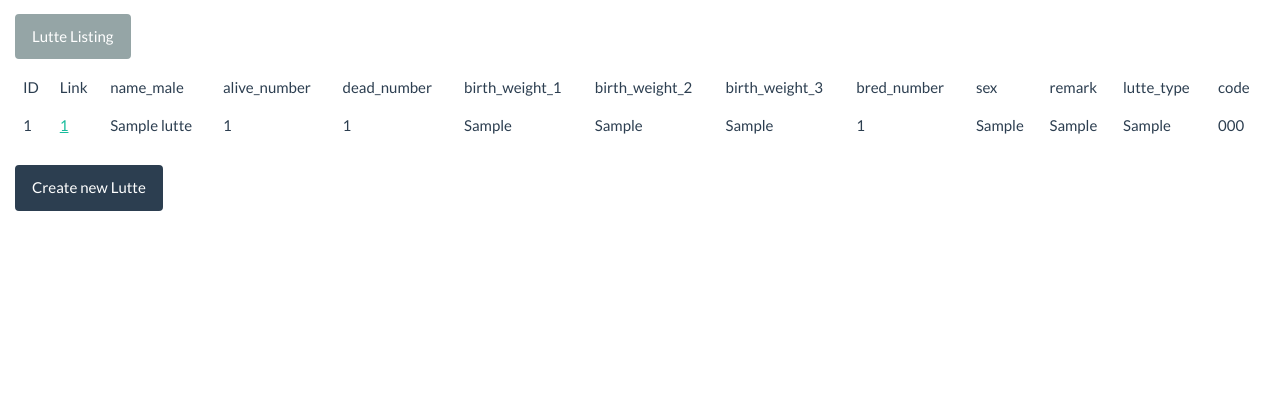
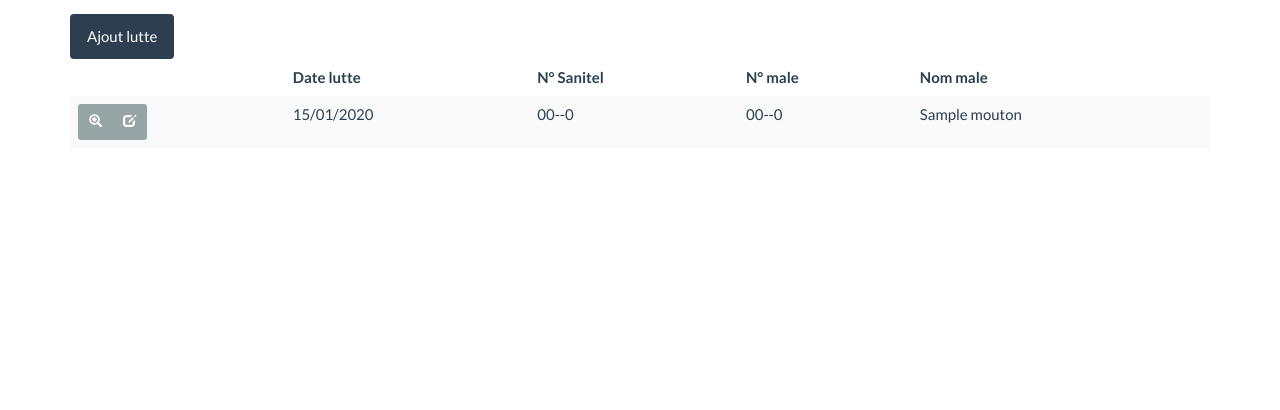
Before and after one commit to pierreyb/MoutonDeTonton, a Django app: page /lutte/ in a window 1280 px wide. Shown: the part 60-470 px from the top of the page. Run offline with Django 3.2, Linux system fonts and the light colour scheme; tables that the repository leaves empty hold one stand-in row (values such as "Sample post"); some libraries are stand-ins or nearby versions.

Commit message:
missing field in lutte

```diff
--- a/MoutonDeTonton/settings.py
+++ b/MoutonDeTonton/settings.py
@@ -39,6 +39,7 @@ INSTALLED_APPS = [
     'django.contrib.contenttypes',
     'django.contrib.sessions',
     'django.contrib.messages',
+    'whitenoise.runserver_nostatic',
     'django.contrib.staticfiles',
 
     'django_extensions',
--- a/moutons/models.py
+++ b/moutons/models.py
@@ -136,25 +136,28 @@ class Treatment(models.Model):
 
 class Lutte(models.Model):
 
+    # Relationship Fields
+    mouton_number = models.ForeignKey('moutons.Mouton', on_delete=models.DO_NOTHING, related_name='+')
+    male_number = models.ForeignKey('moutons.Mouton', on_delete=models.DO_NOTHING, null=True, blank=True,related_name='+' )
+
     # Fields
+    date_lutte = DateField(blank=True, null=True)
     name_male = CharField(max_length=50)
-    alive_number = IntegerField(blank=True)
-    dead_number = IntegerField(blank=True)
+    birth_date = DateField(blank=True, null=True)
+    alive_number = IntegerField(blank=True, null=True)
+    dead_number = IntegerField(blank=True, null=True)
     birth_weight_1 = CharField(max_length=50, blank=True)
     birth_weight_2 = CharField(max_length=50, blank=True)
     birth_weight_3 = CharField(max_length=50, blank=True)
-    bred_number = IntegerField(blank=True)
+    bred_number = IntegerField(blank=True, null=True)
     sex = CharField(max_length=50, blank=True)
     remark = TextField(blank=True)
     lutte_type = CharField(max_length=5, default='1')
     code = CharField(max_length=5, blank=True)
 
-    # Relationship Fields
-    mouton_number = models.ForeignKey('moutons.Mouton', )
-    male_number = models.ForeignKey('moutons.Mouton', on_delete=models.SET_NULL, null=True, blank=True,related_name='+' )
 
     class Meta:
-        ordering = ('-pk',)
+        ordering = ('-date_lutte',)
 
     def __str__(self):
         return u'%s' % self.pk
--- a/moutons/templates/moutons/lutte_list.html
+++ b/moutons/templates/moutons/lutte_list.html
@@ -1,38 +1,49 @@
 {% extends "base_moutons.html" %}
 {% load static %}
+{% load sanitel %}
 {% block content %}
-<p><a class="btn btn-default" href="{% url 'moutons_lutte_list' %}">Lutte Listing</a></p>
-<table class="table">
+<div class="container">
+
+    <div class="row">
+        <div class="col-lg-2">
+            <a class="btn btn-primary" href="{% url 'moutons_lutte_create' %}">Ajout lutte</a>
+        </div>
+    </div>
+
+
+    <table class="table table-striped table-hover">
+        <thead>
         <tr>
-<td>ID</td><td>Link</td>
-    <td>name_male</td>
-    <td>alive_number</td>
-    <td>dead_number</td>
-    <td>birth_weight_1</td>
-    <td>birth_weight_2</td>
-    <td>birth_weight_3</td>
-    <td>bred_number</td>
-    <td>sex</td>
-    <td>remark</td>
-    <td>lutte_type</td>
-    <td>code</td>
+            <th></th>
+            <th>Date lutte</th>
+            <th>N° Sanitel</th>
+            <th>N° male</th>
+            <th>Nom male</th>
         </tr>
+        </thead>
+        <tbody>
         {% for object in object_list %}
         <tr>
-    <td>{{object.pk}}</td>
-    <td><a href="{{object.get_absolute_url}}">{{object}}</a></td>
-    <td>{{ object.name_male }}</td>
-    <td>{{ object.alive_number }}</td>
-    <td>{{ object.dead_number }}</td>
-    <td>{{ object.birth_weight_1 }}</td>
-    <td>{{ object.birth_weight_2 }}</td>
-    <td>{{ object.birth_weight_3 }}</td>
-    <td>{{ object.bred_number }}</td>
-    <td>{{ object.sex }}</td>
-    <td>{{ object.remark }}</td>
-    <td>{{ object.lutte_type }}</td>
-    <td>{{ object.code }}</td>
+            <td>
+                <div class="btn-group" role="group" aria-label="actions">
+                    <a type="button" class="btn btn-default btn-sm" aria-label="consulter"
+                       href="{{object.get_absolute_url}}" title="consulter">
+                        <span class="glyphicon glyphicon-zoom-in" aria-hidden="true"></span>
+
+                    </a>
+                    <a type="button" class="btn btn-default btn-sm" aria-label="editer" href="{{object.get_update_url}}"
+                       title="editer">
+                        <span class="glyphicon glyphicon-edit" aria-hidden="true"></span>
+                    </a>
+                </div>
+            </td>
+            <td>{{ object.date_lutte | date:"d/m/Y" }}</td>
+            <td>{{ object.mouton_number.sanitel_number | sanitel }}</td>
+            <td>{{ object.male_number.sanitel_number | sanitel }}</td>
+            <td>{{ object.male_number.name }}</td>
         </tr>
         {% endfor %}
-</table><a class="btn btn-primary" href="{% url 'moutons_lutte_create' %}">Create new Lutte</a>
+        </tbody>
+    </table>
+</div>
 {% endblock %}
--- a/moutons/urls.py
+++ b/moutons/urls.py
@@ -26,11 +26,10 @@ urlpatterns += (
 )
 
 urlpatterns += (
-    # urls for Lot
-    url(r'^lot/$', views.LotListView.as_view(), name='moutons_lot_list'),
+    # url for Treatment
+    url(r'^mouton/(?P<mouton_number>\S+)/treatement/create/$', views.TreatmentCreateView.as_view(), name='moutons_treatment_create'),
+    url(r'^treatment/update/(?P<pk>\S+)/$', views.TreatmentUpdateView.as_view(), name='moutons_treatment_update'),
 )
-
-
 urlpatterns += (
     # urls for Lutte
     url(r'^lutte/$', views.LutteListView.as_view(), name='moutons_lutte_list'),
@@ -38,9 +37,3 @@ urlpatterns += (
     url(r'^lutte/detail/(?P<pk>\S+)/$', views.LutteDetailView.as_view(), name='moutons_lutte_detail'),
     url(r'^lutte/update/(?P<pk>\S+)/$', views.LutteUpdateView.as_view(), name='moutons_lutte_update'),
 )
-
-urlpatterns += (
-    # url for Treatment
-    url(r'^mouton/(?P<mouton_number>\S+)/treatement/create/$', views.TreatmentCreateView.as_view(), name='moutons_treatment_create'),
-    url(r'^treatment/update/(?P<pk>\S+)/$', views.TreatmentUpdateView.as_view(), name='moutons_treatment_update'),
-)
--- a/moutons/views.py
+++ b/moutons/views.py
@@ -41,10 +41,6 @@ class MoutonInventaireListView(ListView):
     model = Mouton
     template_name_suffix = '_inventaire_list'
     queryset = Mouton.objects.filter(out_date__isnull = False)
-
-
-class LotListView(ListView):
-    model = Lot
 
 
 class TreatmentListView(ListView):
--- a/templates/menu.html
+++ b/templates/menu.html
@@ -1,4 +1,4 @@
 <li><a href="/mouton/">Animaux</a></li>
 <li><a href="/">Agneaux</a></li>
-<li><a href="/">Lutte</a></li>
+<li><a href="/lutte/">Lutte</a></li>
 <li><a href="/mouton_inventaire/">Inventaire</a></li>
```
Also changed, not shown: moutons/templates/moutons/lot_list.html (deleted, +0 -18 lines), moutons/migrations/0022_auto_20180120_1417.py (added), moutons/migrations/0023_auto_20180120_2233.py (added), moutons/migrations/0024_auto_20180120_2235.py (added). Lines whose indentation alone changed are shown as unchanged.
